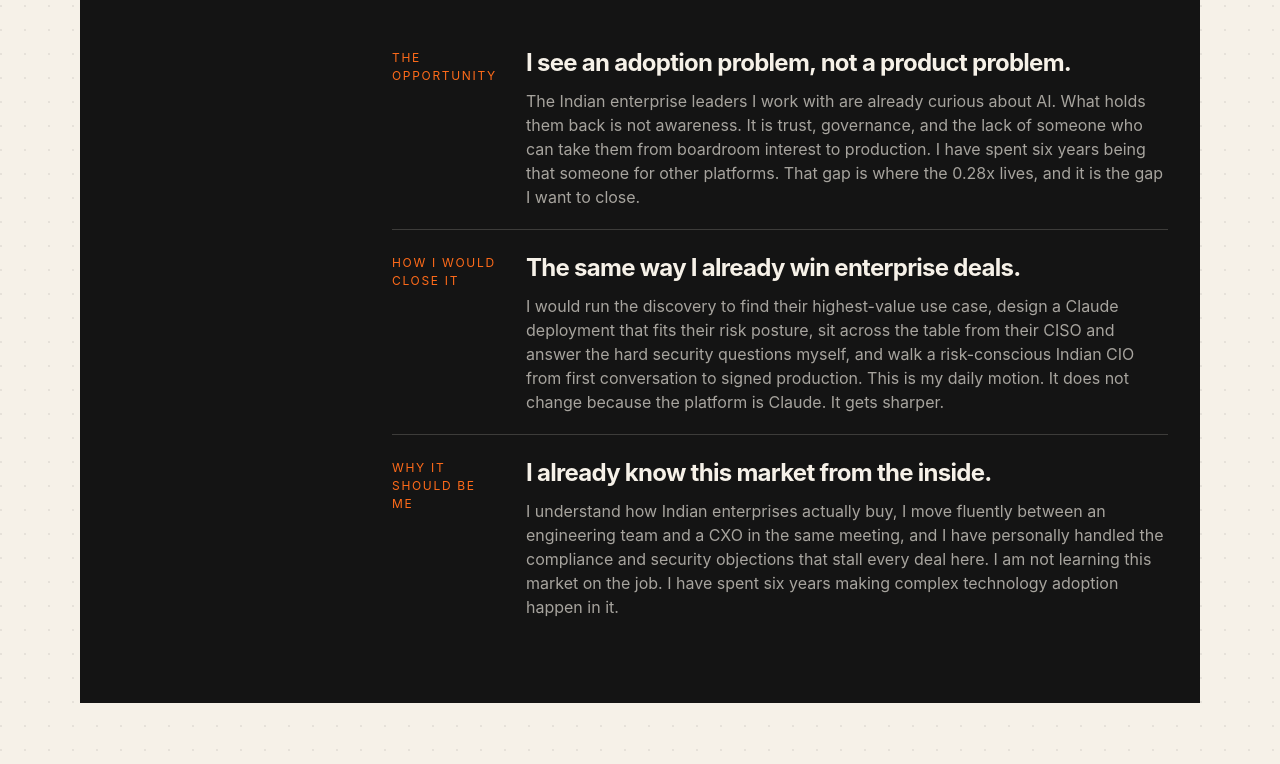
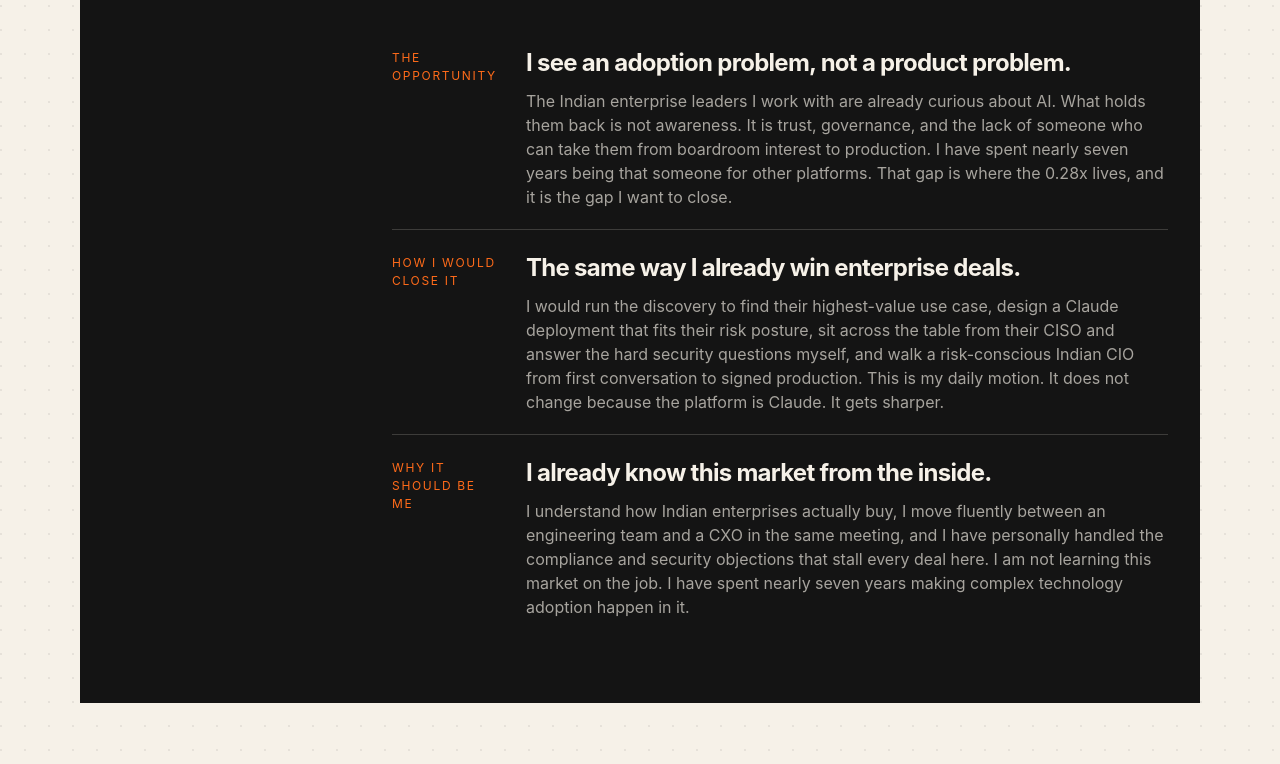
Before and after one commit to Srivatsa97/Srivatsa-anthropic, a plain HTML site: page index.html in a window 1280 px wide. Shown: the part 1555-2319 px from the top of the page. Drawn offline with Linux system fonts and the light colour scheme.

Commit message:
Update index.html

```diff
--- a/index.html
+++ b/index.html
@@ -280,7 +280,7 @@
 
       <div class="stat-row">
         <div class="stat-box">
-          <span class="num">Nearly 7</span>
+          <span class="num">6+</span>
           <span class="desc">Years guiding enterprise customers from first conversation to deployment</span>
         </div>
         <div class="stat-box">
@@ -323,7 +323,7 @@
               <div class="tag">The opportunity</div>
               <div>
                 <b>I see an adoption problem, not a product problem.</b>
-                <p>The Indian enterprise leaders I work with are already curious about AI. What holds them back is not awareness. It is trust, governance, and the lack of someone who can take them from boardroom interest to production. I have spent six years being that someone for other platforms. That gap is where the 0.28x lives, and it is the gap I want to close.</p>
+                <p>The Indian enterprise leaders I work with are already curious about AI. What holds them back is not awareness. It is trust, governance, and the lack of someone who can take them from boardroom interest to production. I have spent nearly seven years being that someone for other platforms. That gap is where the 0.28x lives, and it is the gap I want to close.</p>
               </div>
             </div>
             <div class="thesis-item">
@@ -337,7 +337,7 @@
               <div class="tag">Why it should be me</div>
               <div>
                 <b>I already know this market from the inside.</b>
-                <p>I understand how Indian enterprises actually buy, I move fluently between an engineering team and a CXO in the same meeting, and I have personally handled the compliance and security objections that stall every deal here. I am not learning this market on the job. I have spent six years making complex technology adoption happen in it.</p>
+                <p>I understand how Indian enterprises actually buy, I move fluently between an engineering team and a CXO in the same meeting, and I have personally handled the compliance and security objections that stall every deal here. I am not learning this market on the job. I have spent nearly seven years making complex technology adoption happen in it.</p>
               </div>
             </div>
           </div>
```
